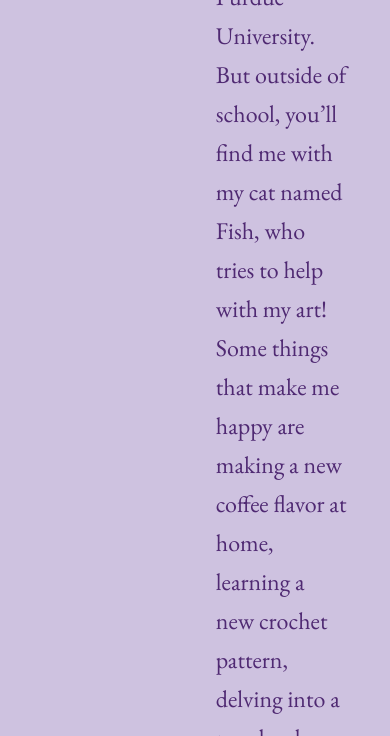
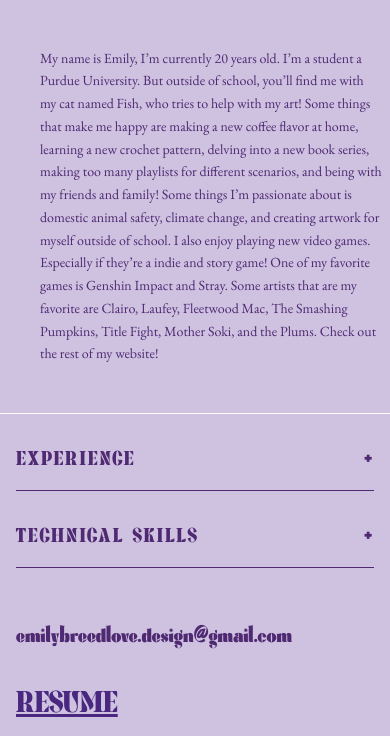
Before and after one commit to TonyVudis/portfolio, a Flask app: page /about in a window 390 px wide. Shown: the part 330-1066 px from the top of the page. Run offline with Flask 3, Linux system fonts and the light colour scheme; some libraries are stand-ins or nearby versions.

Commit message:
about update mobile

```diff
--- a/templates/about.html
+++ b/templates/about.html
@@ -35,16 +35,16 @@
         </nav>
     </header>
 
-    <section class="flex px-8 py-24 gap-8 justify-center" data-aos="fade-up">
+    <section class="flex flex-col md:flex-row px-2 md:px-8 py-12 md:py-24 gap-8 justify-center" data-aos="fade-up">
 
         <!--Left-->
-        <div class="w-1/3 flex items-start justify-center">
+        <div class="w-full md:w-1/3 flex items-start justify-center">
             <img src="{{ url_for('static', filename='images/empic.jpeg') }}" alt="Emily Breedlove" class="w-full">
         </div>
 
         <!--Right-->
-        <div class="w-1/2 flex flex-col justify-start pt-4 pl-8">
-            <p class="text-2xl font-garamond text-[#4F2972] leading-relaxed">My name is Emily, I’m currently 20 years old. I’m a student a Purdue University. But outside of school, you’ll find me with my cat named Fish, who tries to help with my art! Some things that make me happy are making a new coffee flavor at home,
+        <div class="w-full md:w-1/2 flex flex-col md:flex-row justify-start pt-4 pl-8">
+            <p class="text-sm md:text-2xl font-garamond text-[#4F2972] leading-relaxed">My name is Emily, I’m currently 20 years old. I’m a student a Purdue University. But outside of school, you’ll find me with my cat named Fish, who tries to help with my art! Some things that make me happy are making a new coffee flavor at home,
                 learning a new crochet pattern, delving into a new book series, making too many playlists for different scenarios, and being with my friends and family! Some things I’m passionate about is domestic animal safety, climate change, and creating artwork for myself outside of school. I also enjoy playing new
                 video games. Especially if they’re a indie and story game! One of my favorite games is Genshin Impact and Stray. Some artists that are my favorite are Clairo, Laufey, Fleetwood Mac, The Smashing Pumpkins, Title Fight, Mother Soki, and the Plums. Check out the rest of my website! </p>
         </div>
@@ -52,10 +52,10 @@
     </section>
 
     <!-- Skills & Experience Section -->
-    <div class="flex px-16 py-16 gap-12 border-t border-white" data-aos="fade-up">
+    <div class="flex flex-col md:flex px-4 md:px-16 py-4 md:py-16 gap-4 md:gap-12 border-t border-white" data-aos="fade-up">
 
         <!-- Left Side - Dropdowns -->
-        <div class="w-1/2 flex flex-col gap-4">
+        <div class="w-full md:w-1/2 flex flex-col gap-4">
 
             <!-- Experience Dropdown -->
             <div class="border-b border-[#4F2972]">
@@ -98,9 +98,9 @@
         </div>
 
         <!-- Right Side - Logo -->
-        <div class="w-1/2 flex flex-col items-center justify-center">
-            <img src="{{ url_for('static', filename='images/Fish.jpeg') }}" alt="Emily Logo" class="w-2/3" style="mix-blend-mode: multiply;">
-            <p class="text-2xl font-megina text-start text-[#4F2972] leading-relaxed">CO-DESIGNER - FISH</p>
+        <div class="w-full md:w-1/2 flex flex-col md:flex-row items-center justify-center">
+            <img src="{{ url_for('static', filename='images/Fish.jpeg') }}" alt="Emily Logo" class="w-full md:w-2/3" style="mix-blend-mode: multiply;">
+            <p class="text-sm md:text-2xl font-megina text-start text-[#4F2972] leading-relaxed">CO-DESIGNER - FISH</p>
         </div>
 
     </div>
```
